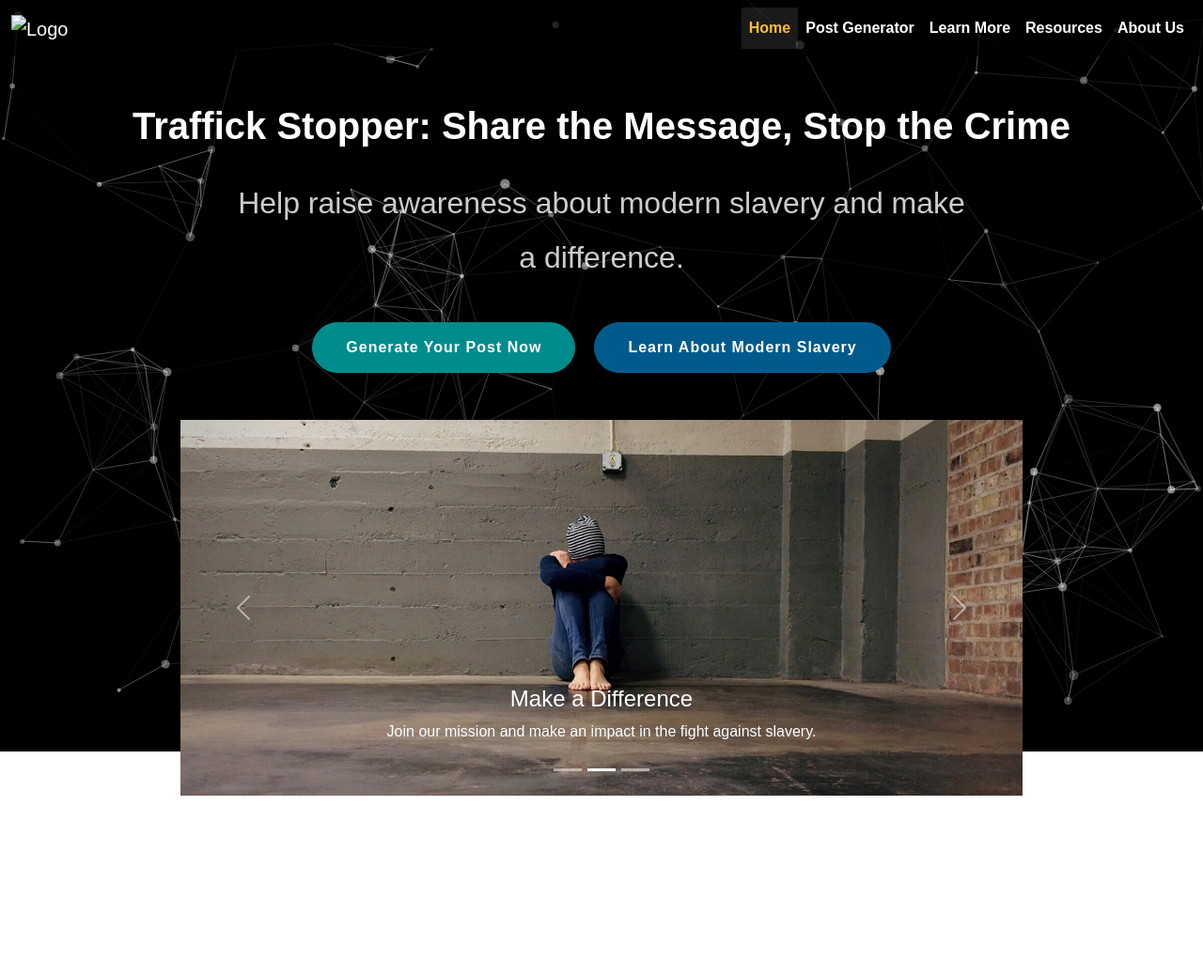
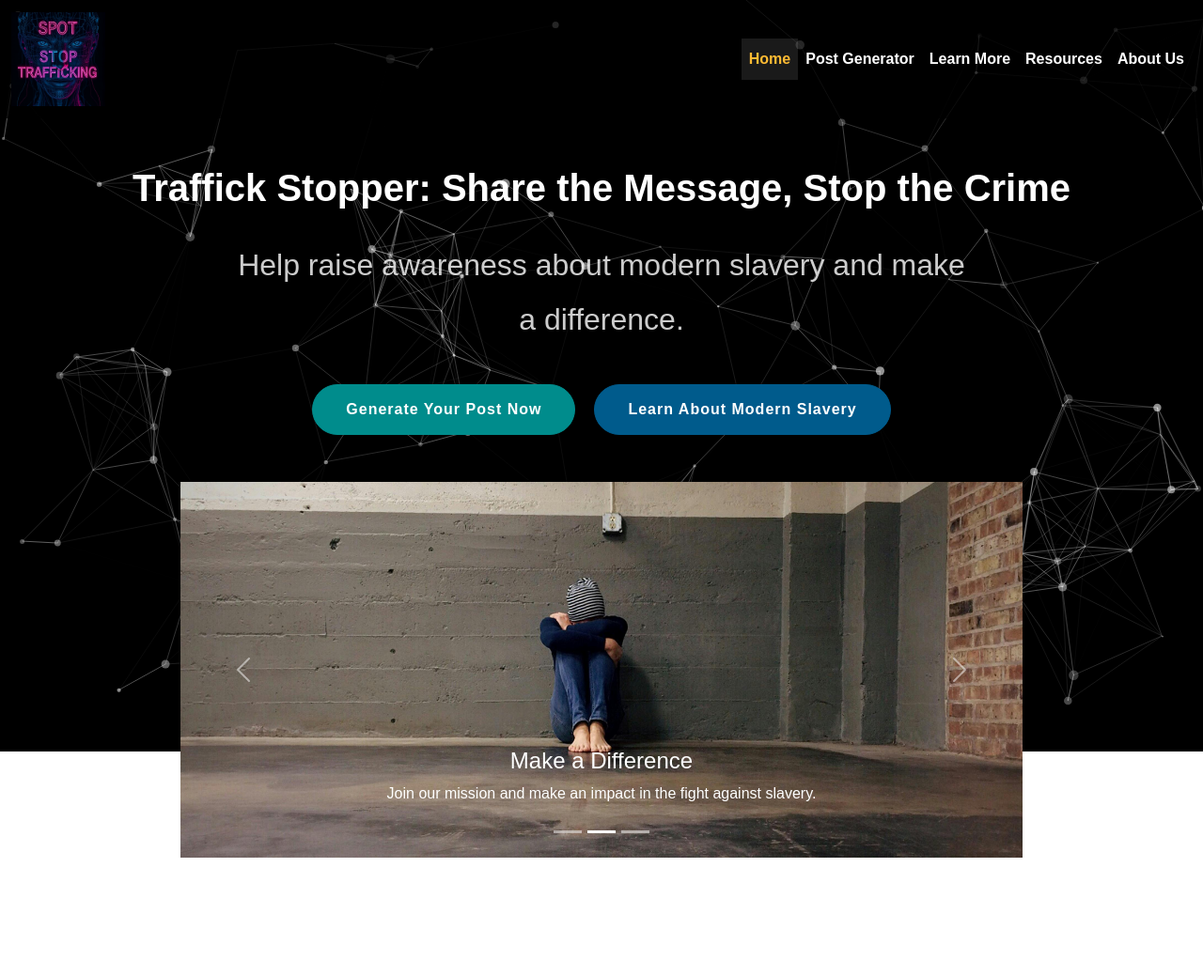
Before and after one commit to dimitri-edel/team-8-jan, a plain HTML site: page index.html in a window 1280 px wide. Shown: the whole page at 94% size. Drawn offline with nearby package versions, Linux system fonts and the light colour scheme; animation ran at ten frames a second.

Commit message:
Add logo

```diff
--- a/assets/css/styles.css
+++ b/assets/css/styles.css
@@ -50,7 +50,9 @@ body {
 .navbar {
     background-color: rgba(0, 0, 0, 0.7);
     transition: background-color 0.3s ease;
+    margin-top: 0;
 }
+
 
 .navbar-nav .nav-link {
     font-weight: bold;
--- a/assets/js/navbar-footer.js
+++ b/assets/js/navbar-footer.js
@@ -6,7 +6,7 @@ function loadNavbar() {
         <nav class="navbar navbar-expand-lg navbar-dark fixed-top">
             <div class="container-fluid">
                 <a class="navbar-brand" href="index.html">
-                    <img src="assets/images/logo-light.png" id="logo" alt="Logo" class="logo-img" style="width: 120px;">
+                    <img src="assets/images/logo-img.png" id="logo" alt="Logo" class="logo-img" style="width: 100px;">
                 </a>
                 <button class="navbar-toggler" tabindex="0" type="button" data-bs-toggle="collapse" data-bs-target="#navbarNav" aria-controls="navbarNav" aria-expanded="false" aria-label="Toggle navigation">
                     <span class="navbar-toggler-icon"></span>
```
Also changed, not shown: assets/images/logo-img.png (added).
